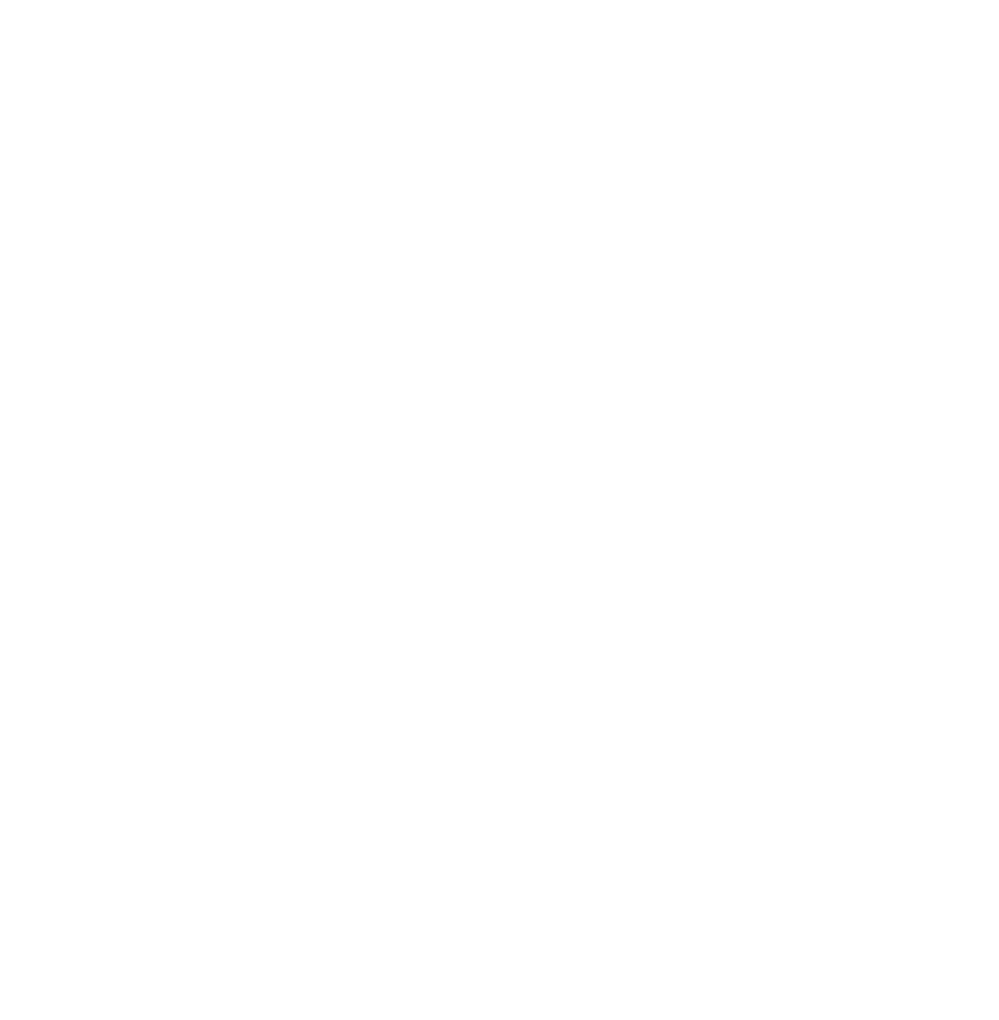
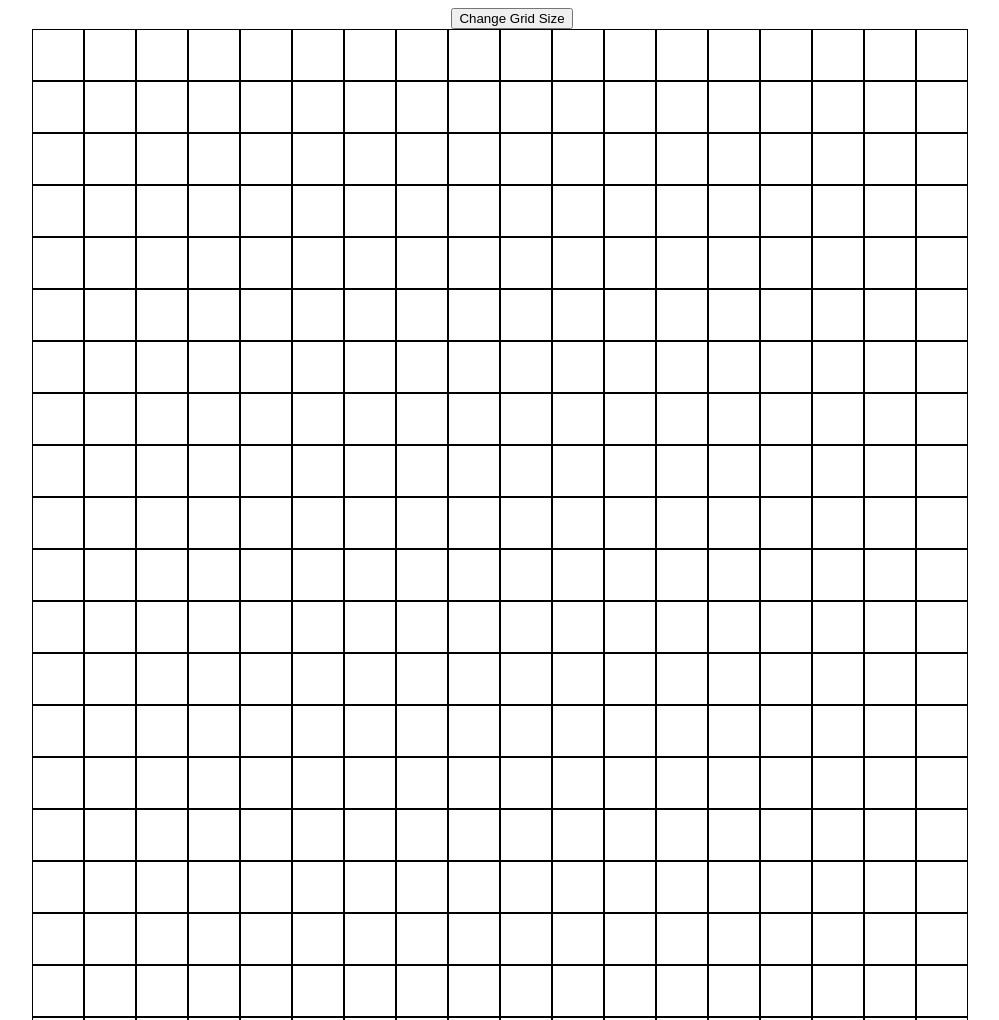
Before and after one commit to scheuringtamas/odin-Etch-a-Sketch, a plain HTML site: page index.html in a window 1280 px wide. Shown: the top 1020 px of the page, without its empty margins (128-1127 px from the left). Before the commit the page ends 800 px from the top, so only its background shows below. Drawn offline with Linux system fonts and the light colour scheme.

Commit message:
Grid + mouseover

```diff
--- a/app.js
+++ b/app.js
@@ -0,0 +1,18 @@
+const container = document.querySelector("#grid-container");
+
+function createGrid(size) {
+  for (let i = 0; i < size * size; i++) {
+    const div = document.createElement("div");
+    div.classList.add("grid-item");
+
+    div.addEventListener("mouseover", () => {
+      div.style.backgroundColor = "black";
+    });
+
+    container.appendChild(div);
+  }
+}
+
+function changeColor() {}
+
+createGrid(257);
--- a/index.html
+++ b/index.html
@@ -7,7 +7,8 @@
     <link rel="stylesheet" href="style.css" />
   </head>
   <body>
-    <div class="container"></div>
+    <button id="resize">Change Grid Size</button>
+    <div id="grid-container">
     <script src="app.js"></script>
   </body>
 </html>
--- a/style.css
+++ b/style.css
@@ -0,0 +1,18 @@
+body {
+  display: flex;
+  flex-direction: column;
+  align-items: center;
+}
+
+#grid-container {
+  display: flex;
+  flex-wrap: wrap;
+  width: 960px;
+  height: 960px;
+}
+
+.grid-item {
+  border: 1px solid black;
+  width: 50px;
+  height: 50px;
+}
```
